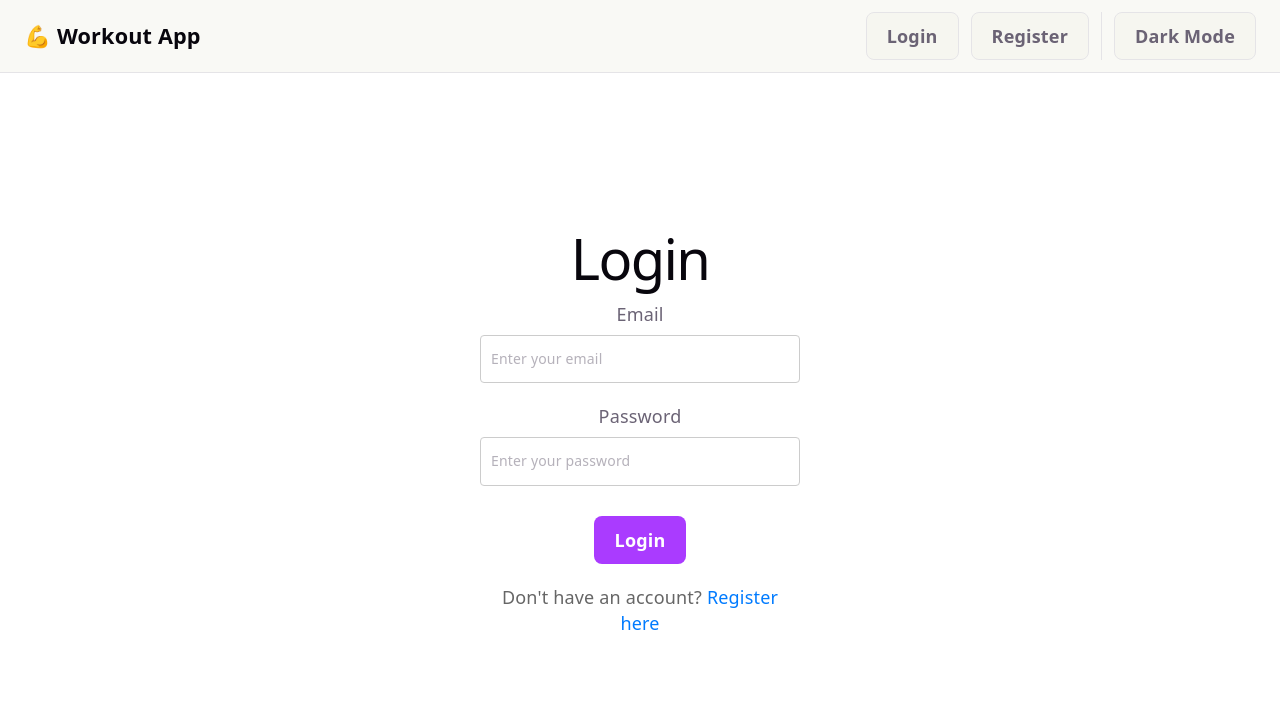
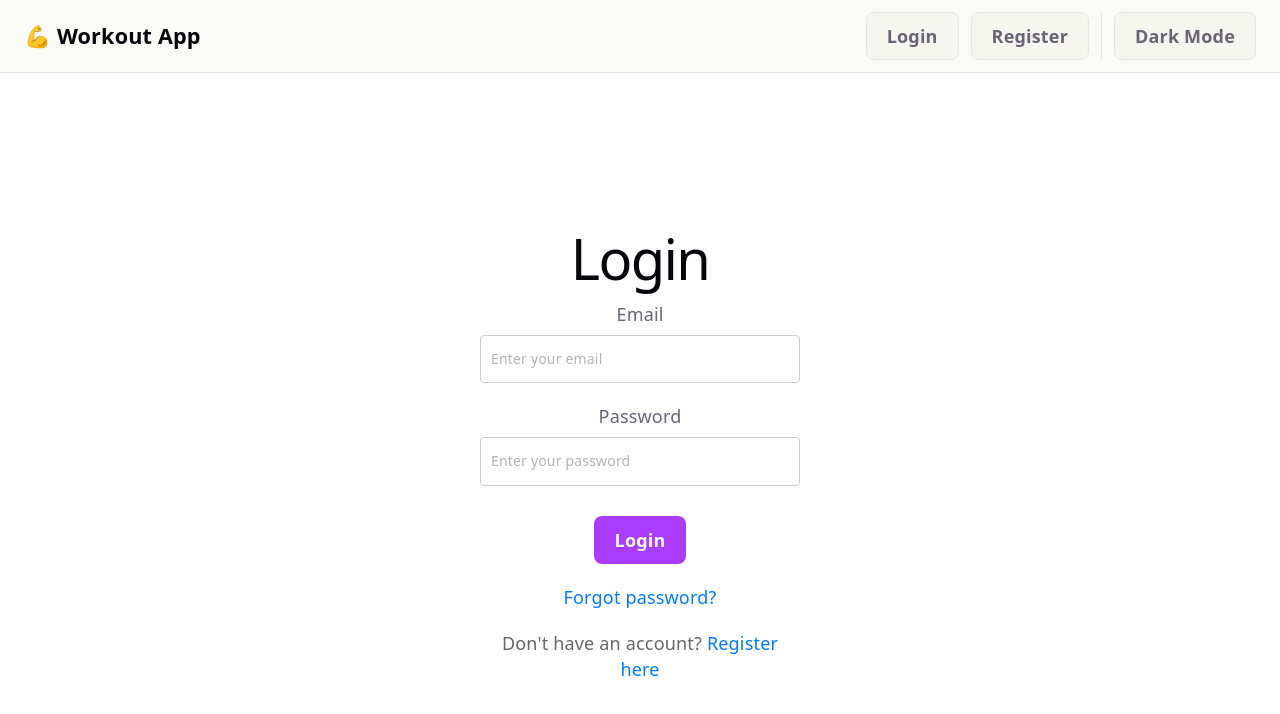
Before and after one commit to SamuelLeavitt/large_project, a React (Vite) app in the folder client/: page /login in a window 1280 px wide. Shown: the top 714 px of the page. Built offline with nearby package versions, Linux system fonts and the light colour scheme; no server answers.

Commit message:
login and registration flow with email confirmation handling

```diff
--- a/client/src/pages/Login.tsx
+++ b/client/src/pages/Login.tsx
@@ -19,6 +19,11 @@ const Login = ({ setIsLoggedIn }: LoginProps) => {
             setError("Email and password are required.");
             return;
         }
+
+        // Clear any existing auth before attempting a new login.
+        localStorage.removeItem("token");
+        setIsLoggedIn(false);
+
         setLoading(true);
         try {
             const res = await fetch("/api/auth/login", {
@@ -28,7 +33,17 @@ const Login = ({ setIsLoggedIn }: LoginProps) => {
             });
             const data = await res.json();
             if (!res.ok) {
-                setError(data?.error || data?.message || "Login failed");
+                localStorage.removeItem("token");
+                setIsLoggedIn(false);
+
+                const message = data?.error || data?.message || "Login failed";
+                if (res.status === 403) {
+                    navigate('/email-confirmation', { state: { email } });
+                    setLoading(false);
+                    return;
+                }
+
+                setError(message);
                 setLoading(false);
                 return;
             }
@@ -98,6 +113,23 @@ const Login = ({ setIsLoggedIn }: LoginProps) => {
                 <Button label={loading ? "Logging in..." : "Login"} variant="primary" onClick={handleLogin} disabled={loading} />
             </div>
 
+            <div style={{ textAlign: 'center', marginBottom: '20px' }}>
+                <button
+                    type="button"
+                    onClick={() => navigate('/forgot-password')}
+                    style={{
+                        border: 'none',
+                        background: 'none',
+                        cursor: 'pointer',
+                        color: '#007bff',
+                        textDecoration: 'none',
+                        fontWeight: '500'
+                    }}
+                >
+                    Forgot password?
+                </button>
+            </div>
+
             <div style={{ textAlign: 'center' }}>
                 <p style={{ margin: '0', color: '#666' }}>
                     Don't have an account?{' '}
--- a/client/src/pages/Register.tsx
+++ b/client/src/pages/Register.tsx
@@ -39,7 +39,7 @@ const Register = () => {
                 return;
             }
 
-            navigate("/login");
+            navigate('/email-confirmation', { state: { email } });
         } catch (err) {
             setError("Network error during registration.");
         } finally {
```
